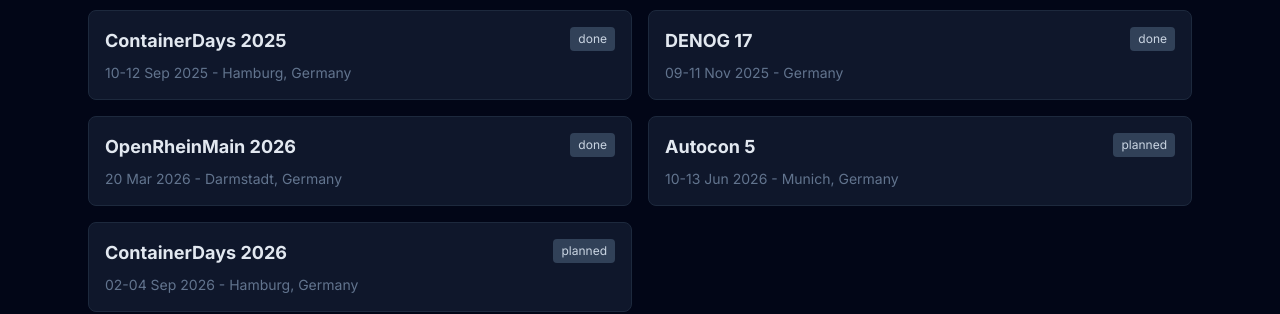
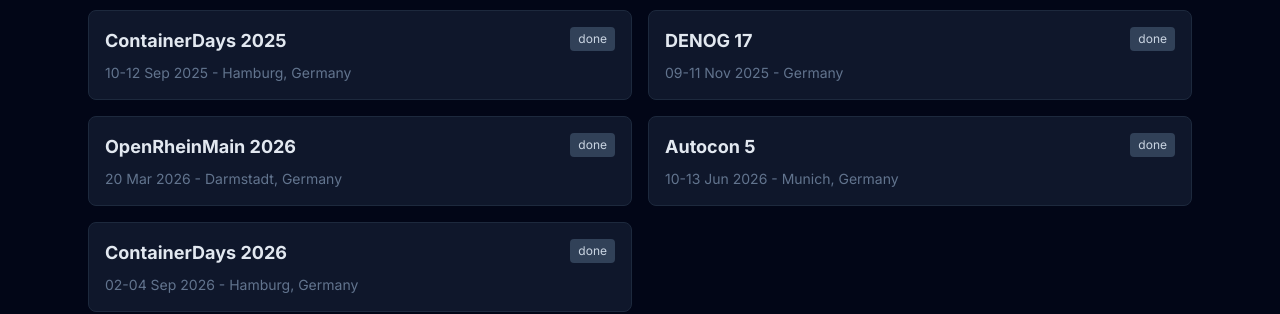
Before and after one commit to floehden/floehden.github.io, a Next.js app in the folder website/: page /projects in a window 1280 px wide. Shown: the part 940-1254 px from the top of the page. Built offline with nearby package versions, Linux system fonts and the light colour scheme.

Commit message:
Update conferences

```diff
--- a/website/app/page.tsx
+++ b/website/app/page.tsx
@@ -3,6 +3,7 @@
 export default function Home() {
   const skills = ['Go (Golang)', 'Python', 'GitLab CI/CD', 'Kubernetes', 'Containerlab', 'Docker', 'Linux'];
   const talks = [
+    {organizer:"ContainerDays", title: "Cloud Native Network Observability: Treating Routers like Kubernetes Resources", event_url: "https://www.containerdays.io/containerdays-hamburg-2026/", date: "03 Sep 2026", location: "Hamburg, Germany", git_repository: "https://github.com/floehden/network-observability-usecase", status: "done"},
     {organizer:"OpenRheinMain", title: "Cloud Native Network Observability: Treating Routers like Kubernetes Resources", event_url: "https://openrheinmain.org/", date: "20 Mar 2026", location: "Darmstadt, Germany", git_repository: "https://github.com/floehden/talk-openrheinmain", status: "done"},
     {organizer:"NetAuto Group", title: "Discussion on IPv6", event_url: "https://www.meetup.com/netauto-rheinmain/events/311887700/", date: "11 Dec 2025", location: "Neu-Isenburg, Germany", git_repository: "https://github.com/NetAuto-RheinMain/event-slides/blob/main/episode4/readme.md", status: "done"},
     {organizer:"NetAuto Group", title: "NetAuto Hackathon: Intermediate Task", event_url: "https://www.meetup.com/netauto-rheinmain/events/311340322/", date: "06 Nov 2025", location: "Neu-Isenburg, Germany", git_repository: "https://github.com/NetAuto-RheinMain/event-slides/blob/main/episode3/readme.md", status: "done"},
--- a/website/app/projects/page.tsx
+++ b/website/app/projects/page.tsx
@@ -50,8 +50,8 @@
     {name: "ContainerDays 2025", url: "https://containerdays.io/", date: "10-12 Sep 2025", location: "Hamburg, Germany", status: "done"},
     {name: "DENOG 17", url: "https://www.denog.de/de/meetings/denog17/", date: "09-11 Nov 2025", location: "Germany", status: "done"},
     {name: "OpenRheinMain 2026", url: "https://openrheinmain.org/", date: "20 Mar 2026", location: "Darmstadt, Germany", status: "done"},
-    {name: "Autocon 5", url: "https://networkautomation.forum/autocon5", date: "10-13 Jun 2026", location: "Munich, Germany", status: "planned"},
-    {name: "ContainerDays 2026", url: "https://containerdays.io/", date: "02-04 Sep 2026", location: "Hamburg, Germany", status: "planned"},
+    {name: "Autocon 5", url: "https://networkautomation.forum/autocon5", date: "10-13 Jun 2026", location: "Munich, Germany", status: "done"},
+    {name: "ContainerDays 2026", url: "https://containerdays.io/", date: "02-04 Sep 2026", location: "Hamburg, Germany", status: "done"},
   ];
 
   const resources = [
```
